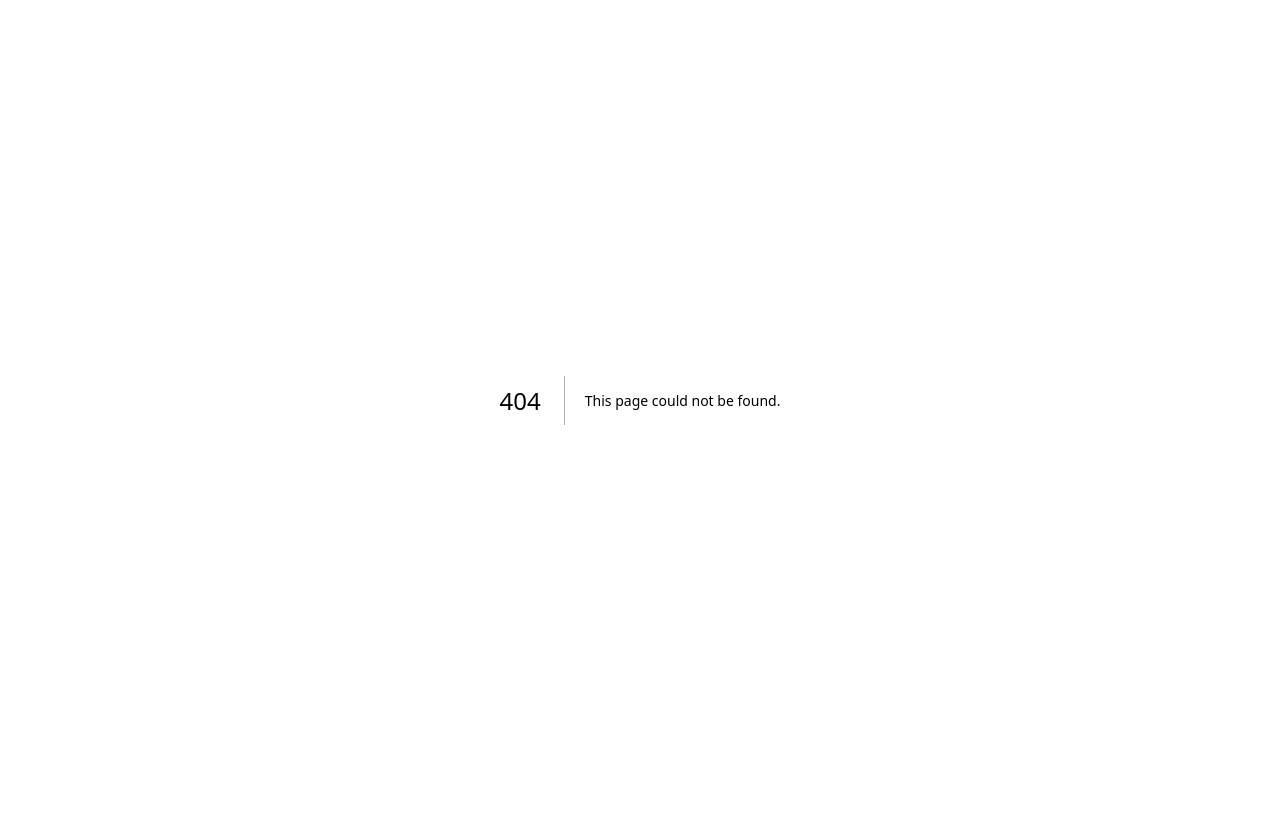
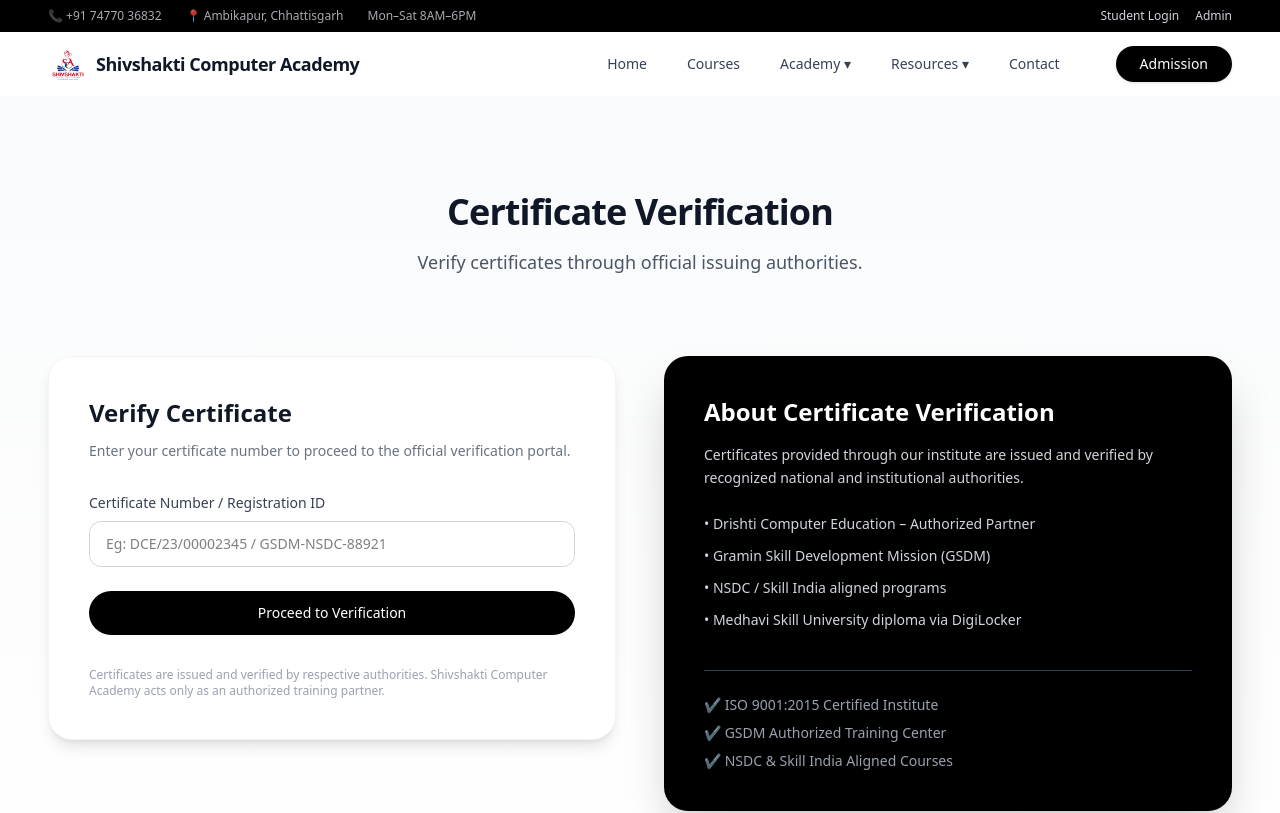
Before and after one commit to vikrambarman/academy-main, a Next.js app: page /verify-certificate in a window 1280 px wide. Before the commit this address had no page. Shown: the top 813 px of the page. Built offline with nearby package versions, Linux system fonts and the light colour scheme.

Commit message:
feat: add verify certificate page

```diff
--- a/src/app/(public)/layout.tsx
+++ b/src/app/(public)/layout.tsx
@@ -1,6 +1,6 @@
-import TopBar from "@/app/(public)/layout/TopBar";
-import Navbar from "@/app/(public)/layout/Navbar";
-import Footer from "@/app/(public)/layout/Footer";
+import TopBar from "@/components/layout/TopBar";
+import Navbar from "@/components/layout/Navbar";
+import Footer from "@/components/layout/Footer";
 
 export default function PublicLayout({
     children,
--- /dev/null
+++ b/src/app/(public)/verify-certificate/page.tsx
@@ -0,0 +1,35 @@
+import VerificationForm from "@/components/verify/VerificationForm";
+import VerificationInfo from "@/components/verify/VerificationInfo";
+
+export const metadata = {
+    title: "Certificate Verification | Shivshakti Computer Academy",
+    description:
+        "Verify your certificates issued through Shivshakti Computer Academy via official authorities like Drishti, GSDM, NSDC, and DigiLocker.",
+};
+
+export default function VerifyCertificatePage() {
+    return (
+        <section className="bg-gradient-to-b from-gray-50 to-white min-h-screen py-24">
+            <div className="max-w-7xl mx-auto px-6 md:px-12">
+
+                {/* Header */}
+                <div className="text-center max-w-3xl mx-auto">
+                    <h1 className="text-4xl font-bold tracking-tight text-gray-900">
+                        Certificate Verification
+                    </h1>
+
+                    <p className="mt-4 text-gray-600 text-lg">
+                        Verify certificates through official issuing authorities.
+                    </p>
+                </div>
+
+                {/* Layout */}
+                <div className="mt-20 grid md:grid-cols-2 gap-12 items-start">
+                    <VerificationForm />
+                    <VerificationInfo />
+                </div>
+
+            </div>
+        </section>
+    );
+}
--- a/src/app/globals.css
+++ b/src/app/globals.css
@@ -1,7 +1,7 @@
 @import "tailwindcss";
 
 
-@theme inline {}
+/* @theme inline {} */
 
 
 /* ==============    Navbar Styling      ====================== */
--- a/src/app/layout.tsx
+++ b/src/app/layout.tsx
@@ -1,8 +1,8 @@
-import Navbar from "@/app/(public)/layout/Navbar";
+import Navbar from "@/components/layout/Navbar";
 import "./globals.css";
 import type { Metadata } from "next";
-import TopBar from "@/app/(public)/layout/TopBar";
-import Footer from "@/app/(public)/layout/Footer";
+import TopBar from "@/components/layout/TopBar";
+import Footer from "@/components/layout/Footer";
 
 export const metadata: Metadata = {
   metadataBase: new URL("https://www.shivshakticomputer.in"),
--- /dev/null
+++ b/src/components/verify/VerificationForm.tsx
@@ -0,0 +1,132 @@
+"use client";
+
+import { useState } from "react";
+
+const PORTALS = [
+  {
+    name: "Drishti Computer Education",
+    match: /DRISHTI|DCE/i,
+    url: "https://drishticomputer.com/check-certificate-marksheet",
+    note: "Certificate issued & verified by Drishti Computer Education",
+  },
+  {
+    name: "Gramin Skill Development Mission (GSDM)",
+    match: /GSDM|GSM/i,
+    url: "https://graminskill.in/condidate_Verify.aspx",
+    note: "Authorized Training Center – Certificate verified on GSDM portal",
+  },
+  {
+    name: "NSDC / Skill India",
+    match: /NSDC|SKILL/i,
+    url: "https://www.nsdcindia.org",
+    note: "Skill India aligned certificate",
+  },
+  {
+    name: "DigiLocker (Medhavi Skill University)",
+    match: /DIPLOMA|MSU/i,
+    url: "https://www.digilocker.gov.in",
+    note: "University diploma available on DigiLocker",
+  },
+];
+
+export default function VerificationForm() {
+  const [certificateNo, setCertificateNo] = useState("");
+  const [result, setResult] = useState<any>(null);
+
+  const submitHandler = (e: React.FormEvent) => {
+    e.preventDefault();
+
+    const cert = certificateNo.trim();
+
+    if (!cert) return;
+
+    const authority = PORTALS.find((p) => p.match.test(cert));
+
+    if (!authority) {
+      setResult({
+        error:
+          "Unable to identify certificate authority. Please contact the institute.",
+      });
+      return;
+    }
+
+    setResult(authority);
+  };
+
+  return (
+    <div className="bg-white rounded-3xl border border-gray-100 shadow-lg p-10">
+
+      <h2 className="text-2xl font-semibold text-gray-900">
+        Verify Certificate
+      </h2>
+
+      <p className="mt-3 text-gray-500 text-sm">
+        Enter your certificate number to proceed to the official verification portal.
+      </p>
+
+      <form onSubmit={submitHandler} className="mt-8 space-y-6">
+
+        <div>
+          <label
+            htmlFor="certificateNo"
+            className="block text-sm font-medium text-gray-700"
+          >
+            Certificate Number / Registration ID
+          </label>
+
+          <input
+            type="text"
+            id="certificateNo"
+            required
+            value={certificateNo}
+            onChange={(e) => setCertificateNo(e.target.value)}
+            placeholder="Eg: DCE/23/00002345 / GSDM-NSDC-88921"
+            className="mt-2 w-full rounded-xl border border-gray-300 px-4 py-3 text-sm focus:outline-none focus:ring-2 focus:ring-black"
+          />
+        </div>
+
+        <button
+          type="submit"
+          className="w-full rounded-full bg-black text-white py-3 text-sm font-medium hover:bg-gray-800 transition"
+        >
+          Proceed to Verification
+        </button>
+
+      </form>
+
+      {/* RESULT */}
+      {result?.error && (
+        <div className="mt-8 p-4 rounded-xl bg-red-50 text-red-600 text-sm">
+          {result.error}
+        </div>
+      )}
+
+      {result?.name && (
+        <div className="mt-8 p-6 rounded-2xl bg-gray-50 border border-gray-100">
+          <h3 className="font-semibold text-gray-900">
+            {result.name}
+          </h3>
+
+          <p className="mt-2 text-sm text-gray-600">
+            {result.note}
+          </p>
+
+          <a
+            href={result.url}
+            target="_blank"
+            rel="noopener noreferrer"
+            className="mt-4 inline-block text-sm font-medium text-black underline"
+          >
+            Go to Official Verification Portal →
+          </a>
+        </div>
+      )}
+
+      <p className="mt-8 text-xs text-gray-400">
+        Certificates are issued and verified by respective authorities.
+        Shivshakti Computer Academy acts only as an authorized training partner.
+      </p>
+
+    </div>
+  );
+}
--- /dev/null
+++ b/src/components/verify/VerificationInfo.tsx
@@ -0,0 +1,29 @@
+export default function VerificationInfo() {
+    return (
+        <div className="bg-black text-white rounded-3xl p-10 shadow-2xl">
+
+            <h2 className="text-2xl font-semibold">
+                About Certificate Verification
+            </h2>
+
+            <p className="mt-4 text-gray-300 text-sm leading-relaxed">
+                Certificates provided through our institute are issued and verified
+                by recognized national and institutional authorities.
+            </p>
+
+            <ul className="mt-6 space-y-3 text-sm text-gray-300">
+                <li>• Drishti Computer Education – Authorized Partner</li>
+                <li>• Gramin Skill Development Mission (GSDM)</li>
+                <li>• NSDC / Skill India aligned programs</li>
+                <li>• Medhavi Skill University diploma via DigiLocker</li>
+            </ul>
+
+            <div className="mt-10 border-t border-gray-700 pt-6 text-sm text-gray-400 space-y-2">
+                <p>✔ ISO 9001:2015 Certified Institute</p>
+                <p>✔ GSDM Authorized Training Center</p>
+                <p>✔ NSDC & Skill India Aligned Courses</p>
+            </div>
+
+        </div>
+    );
+}
```
Also changed, not shown: src/components/layout/Footer.tsx (renamed from src/app/(public)/layout/Footer.tsx), src/components/layout/MegaMenu.tsx (renamed from src/app/(public)/layout/MegaMenu.tsx), src/components/layout/Navbar.tsx (renamed from src/app/(public)/layout/Navbar.tsx), src/components/layout/TopBar.tsx (renamed from src/app/(public)/layout/TopBar.tsx).
